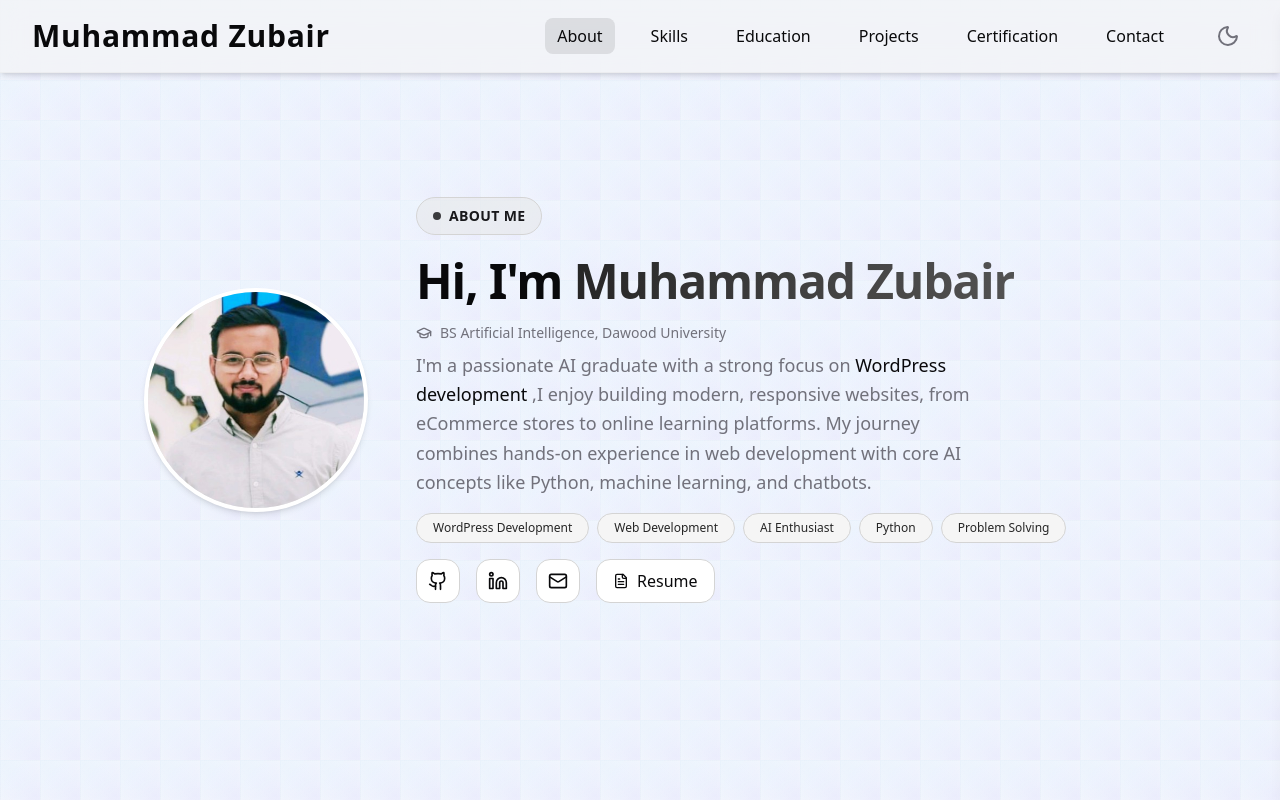
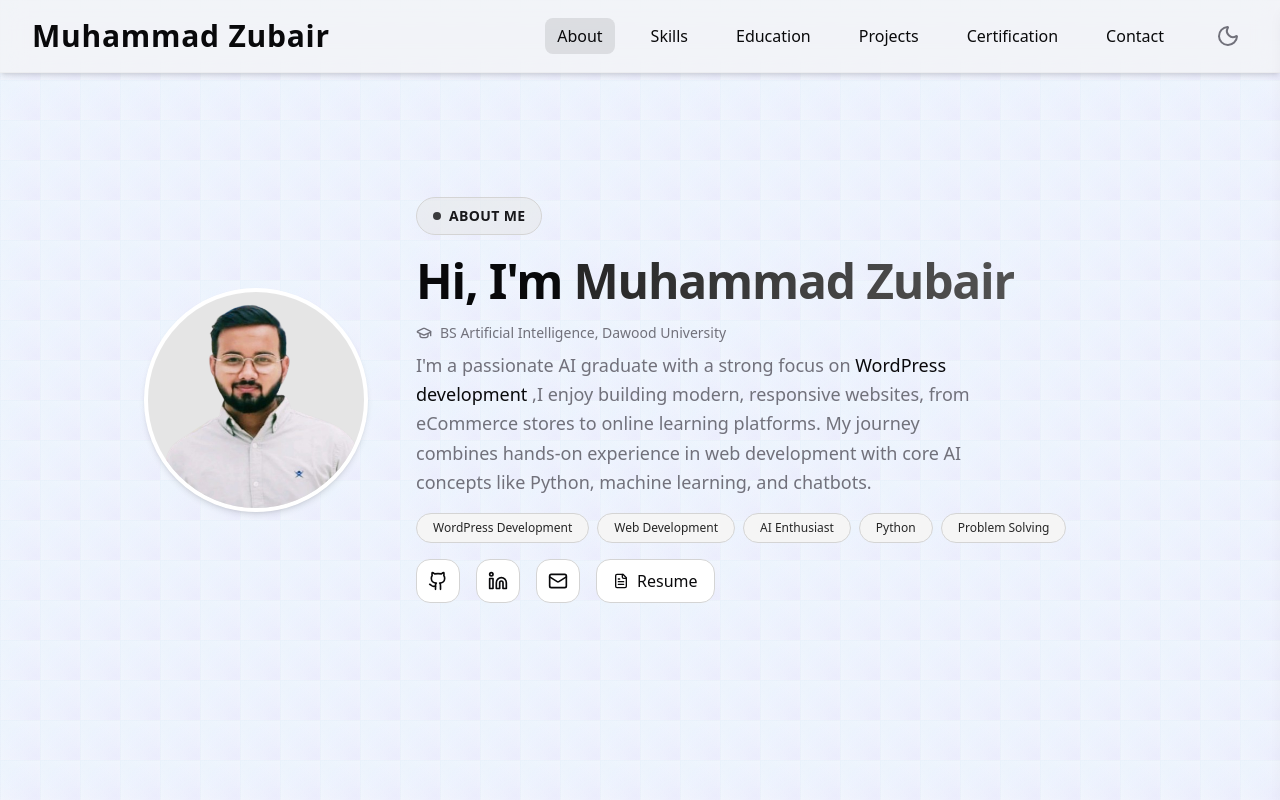
Before and after one commit to MuhammadZubair333/Portfolio, a React (Vite) app: page / in a window 1280 px wide. Shown: the top 800 px of the page. Built offline with nearby package versions, Linux system fonts and the light colour scheme.

Commit message:
Feat: Image background color

```diff
--- a/src/components/About.jsx
+++ b/src/components/About.jsx
@@ -51,7 +51,7 @@ const TAGS = [
 ];
 
 const RESUME_URL =
-  "https://drive.google.com/file/d/1gpf-Ni98KZTUbAcBxsHHb-vVeU-L6__-/view?usp=sharing";
+  "https://drive.google.com/file/d/1Q5Q9V1tdJeUlWn7EEOLGAwmg2CX3rUp5/view?usp=sharing";
 
 export default memo(function About() {
   const socialLinksElements = useMemo(
@@ -91,7 +91,7 @@ export default memo(function About() {
           aria-label="Profile photo of Muhammad Zubair"
         >
           <img
-            src="pp.jpg"
+            src="p.png"
             alt="Muhammad Zubair"
             loading="lazy"
             decoding="async"
```
Also changed, not shown: public/p.png (added).
